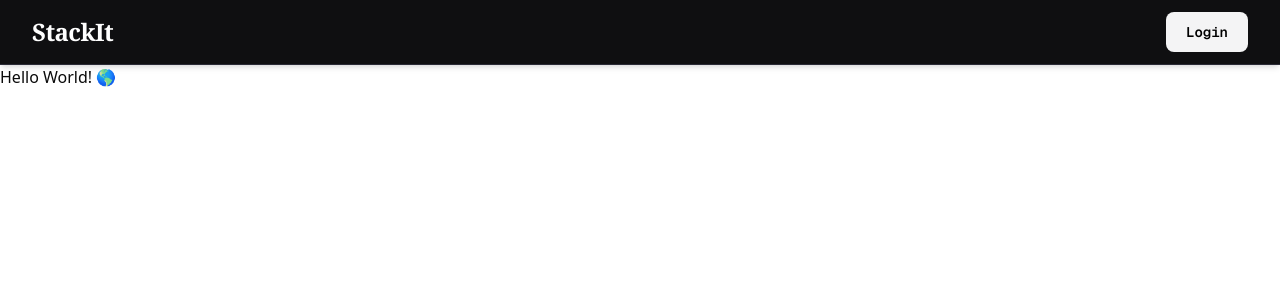
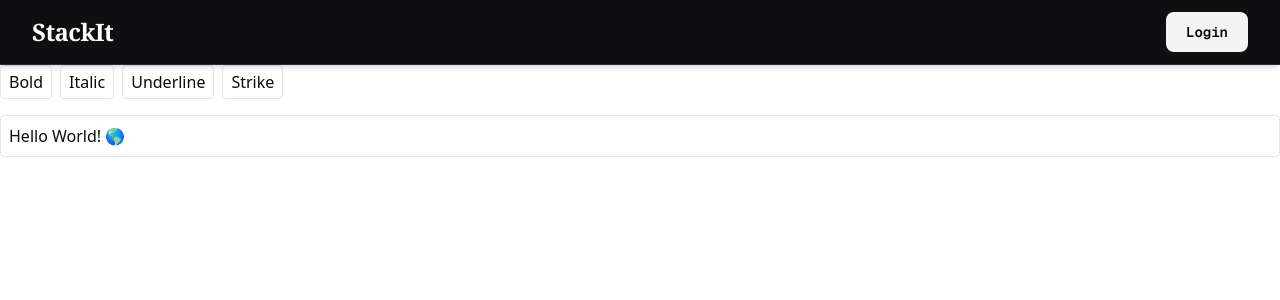
Before and after one commit to Ravi0529/StackIt, a Next.js app: page /question/new in a window 1280 px wide. Shown: the top 300 px of the page. Built offline with nearby package versions, Linux system fonts and the light colour scheme; no server answers.

Commit message:
bold-italic-underline-strike-added

```diff
--- a/package.json
+++ b/package.json
@@ -14,6 +14,10 @@
     "@radix-ui/react-dropdown-menu": "^2.1.15",
     "@radix-ui/react-label": "^2.1.7",
     "@radix-ui/react-slot": "^1.2.3",
+    "@tiptap/extension-bold": "^3.0.7",
+    "@tiptap/extension-italic": "^3.0.7",
+    "@tiptap/extension-strike": "^3.0.7",
+    "@tiptap/extension-underline": "^3.0.7",
     "@tiptap/pm": "^3.0.7",
     "@tiptap/react": "^3.0.7",
     "@tiptap/starter-kit": "^3.0.7",
--- a/src/app/(app)/question/new/page.tsx
+++ b/src/app/(app)/question/new/page.tsx
@@ -1,7 +1,5 @@
-import RichTextEditor from "@/components/RichTextEditor";
+import Tiptap from "@/components/RichTextEditor/Tiptap";
 
 export default function AskNewQuestion() {
-  return (
-    <RichTextEditor />
-  );
+  return <Tiptap />;
 }
--- a/src/components/RichTextEditor.tsx
+++ /dev/null
@@ -1,15 +0,0 @@
-"use client";
-
-import { useEditor, EditorContent } from "@tiptap/react";
-import StarterKit from "@tiptap/starter-kit";
-
-export default function RichTextEditor() {
-  const editor = useEditor({
-    extensions: [StarterKit],
-    content: "<p>Hello World! 🌎️</p>",
-    // Don't render immediately on the server to avoid SSR issues
-    immediatelyRender: false,
-  });
-
-  return <EditorContent editor={editor} />;
-}
--- /dev/null
+++ b/src/components/RichTextEditor/Tiptap.tsx
@@ -0,0 +1,78 @@
+"use client";
+
+import { useEditor, EditorContent } from "@tiptap/react";
+import StarterKit from "@tiptap/starter-kit";
+import Bold from "@tiptap/extension-bold";
+import Italic from "@tiptap/extension-italic";
+import Underline from "@tiptap/extension-underline";
+import Strike from "@tiptap/extension-strike";
+
+export default function Tiptap() {
+  const editor = useEditor({
+    extensions: [
+      StarterKit.configure({
+        bold: false,
+        italic: false,
+        strike: false,
+      }),
+      Bold.configure({
+        HTMLAttributes: { class: "my-custom-bold" },
+      }),
+      Italic.configure({
+        HTMLAttributes: { class: "my-custom-italic" },
+      }),
+      Underline.configure({
+        HTMLAttributes: { class: "my-custom-underline" },
+      }),
+      Strike.configure({
+        HTMLAttributes: { class: "my-custom-strike" },
+      }),
+    ],
+    content: "<p>Hello World! 🌎️</p>",
+    immediatelyRender: false,
+  });
+
+  return (
+    <div className="space-y-4">
+      <div className="toolbar space-x-2">
+        <button
+          onClick={() => editor?.commands.toggleBold()}
+          className={`px-2 py-1 border rounded ${
+            editor?.isActive("bold") ? "bg-black text-white" : "bg-white"
+          }`}
+        >
+          Bold
+        </button>
+
+        <button
+          onClick={() => editor?.commands.toggleItalic()}
+          className={`px-2 py-1 border rounded ${
+            editor?.isActive("italic") ? "bg-black text-white" : "bg-white"
+          }`}
+        >
+          Italic
+        </button>
+
+        <button
+          onClick={() => editor?.commands.toggleUnderline()}
+          className={`px-2 py-1 border rounded ${
+            editor?.isActive("underline") ? "bg-black text-white" : "bg-white"
+          }`}
+        >
+          Underline
+        </button>
+
+        <button
+          onClick={() => editor?.commands.toggleStrike()}
+          className={`px-2 py-1 border rounded ${
+            editor?.isActive("strike") ? "bg-black text-white" : "bg-white"
+          }`}
+        >
+          Strike
+        </button>
+      </div>
+
+      <EditorContent editor={editor} className="border p-2 rounded" />
+    </div>
+  );
+}
```
Also changed, not shown: 1 other file (tests, documents, lock files or other folders).
